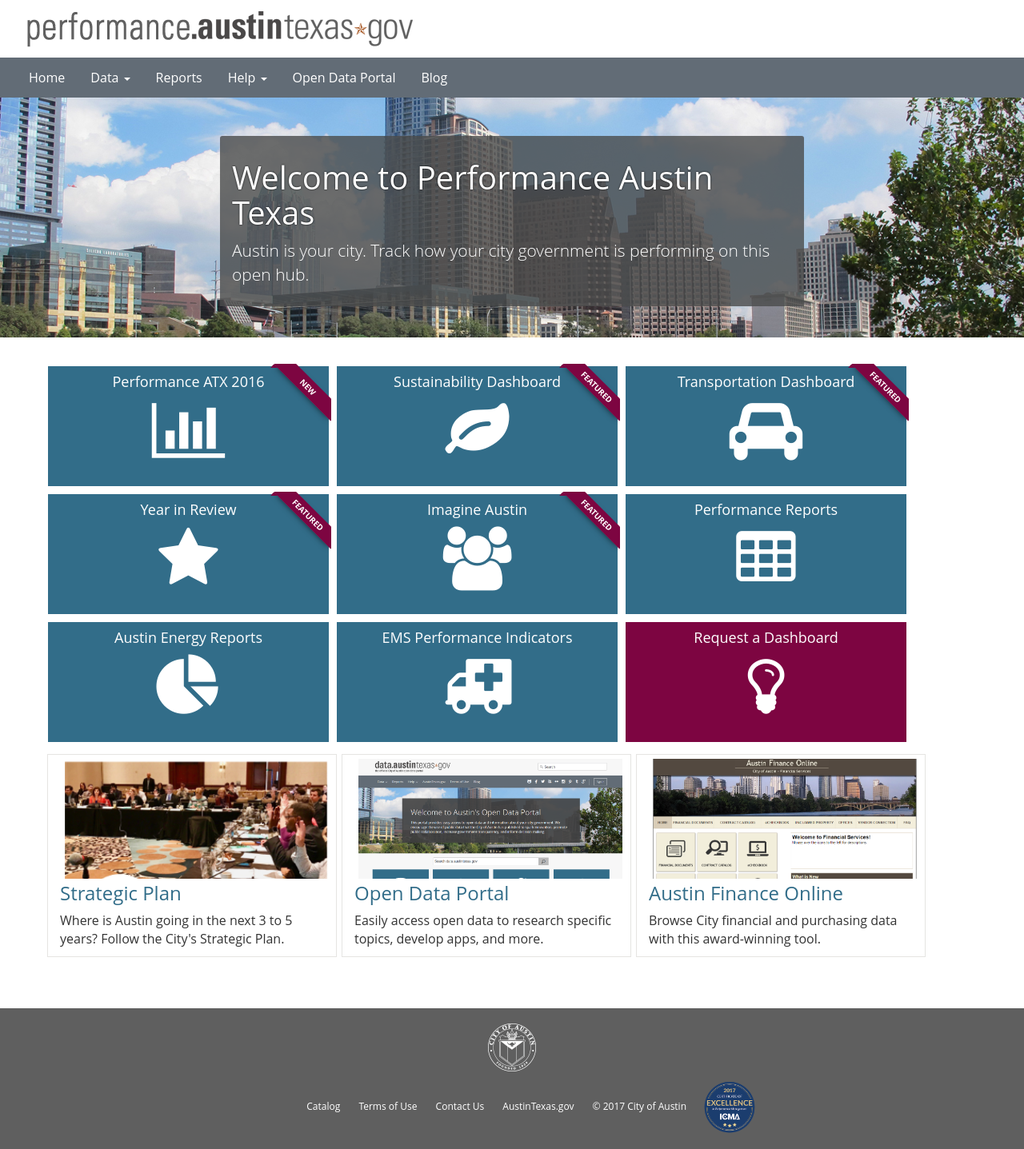
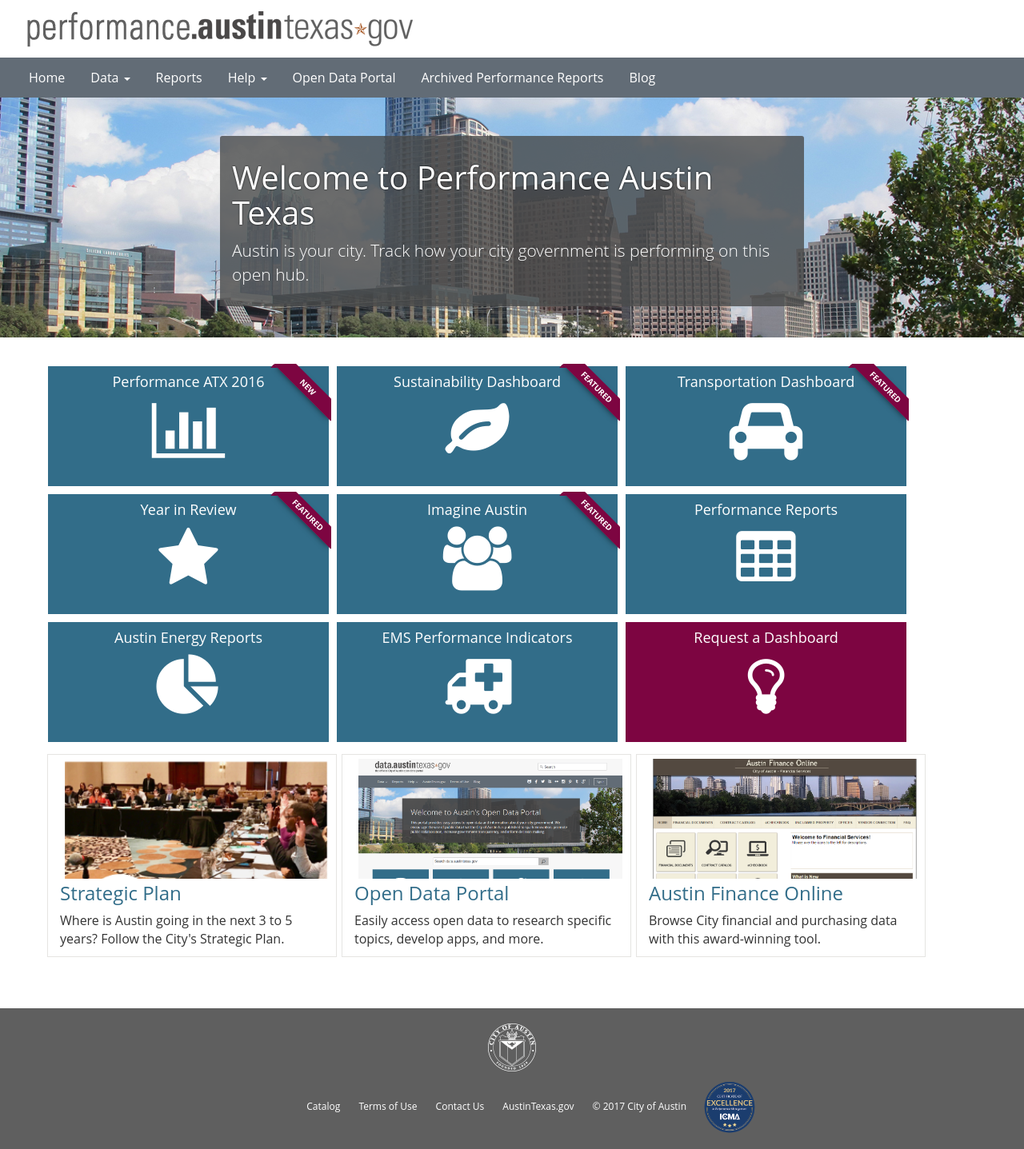
Before and after one commit to thuzarwin/PerformanceATX, a Jekyll site: the page built from index.md, in a window 1280 px wide. Shown: the whole page at 80% size. Built offline with Jekyll 4.4.1, drawn with Linux system fonts in a browser that asks for light colours; nearby versions of some CDN libraries; some web fonts are replaced.

Commit message:
Archived Performance Reports
added an Archived Performance Reports tab

```diff
--- a/_includes/siteheader.html
+++ b/_includes/siteheader.html
@@ -47,6 +47,8 @@
 
 <li><a href="https://data.austintexas.gov/">Open Data Portal</a></li>
 
+ <li><a href="https://www.ci.austin.tx.us/financeonline/finance/financial_docs.cfm?ws=1&pg=6&dl=true&t=t1&b=b2&hash=#PerformanceReports">Archived Performance Reports</a></li>
+
 <li><a href="https://austintexas.gov/austingo2.0" >Blog</a></li>
 
       </ul>
```
